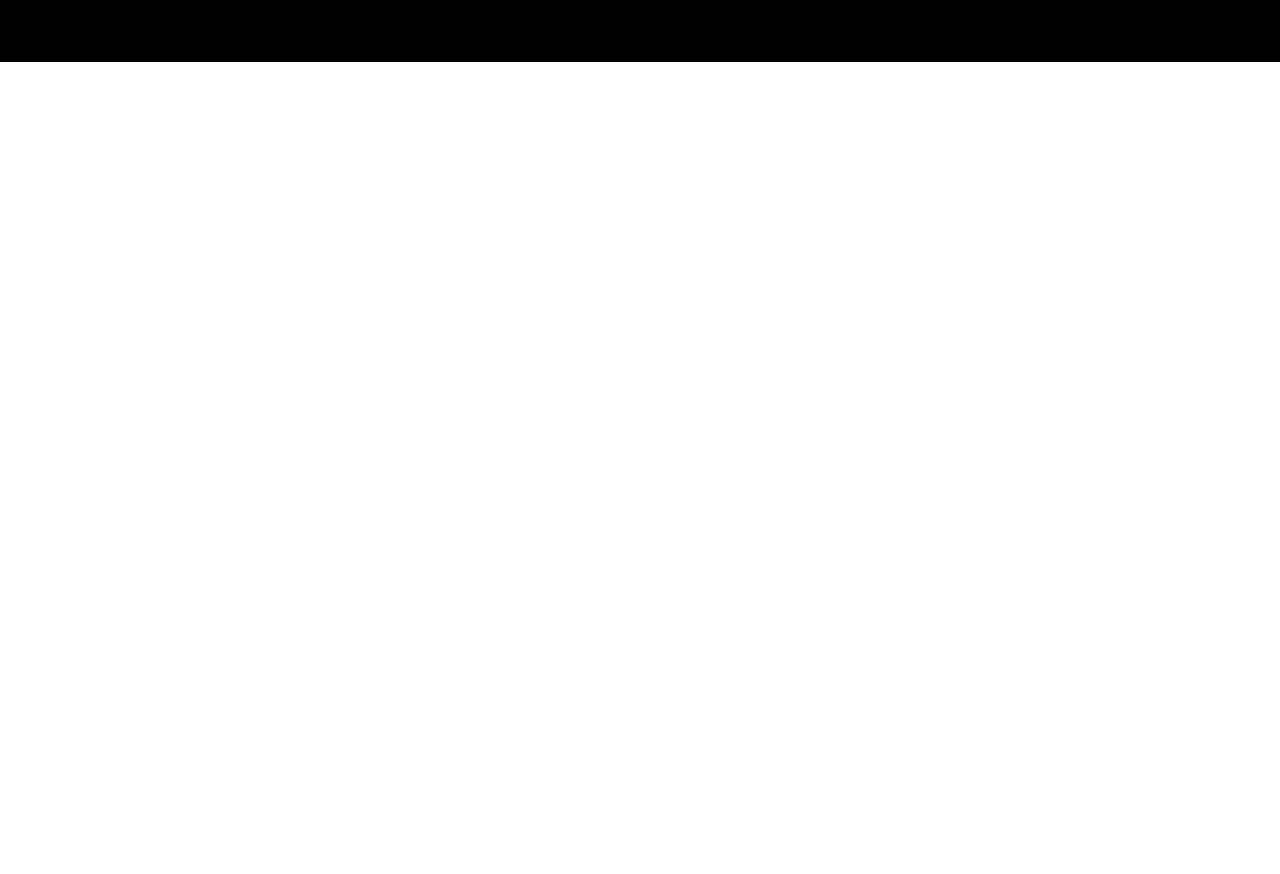
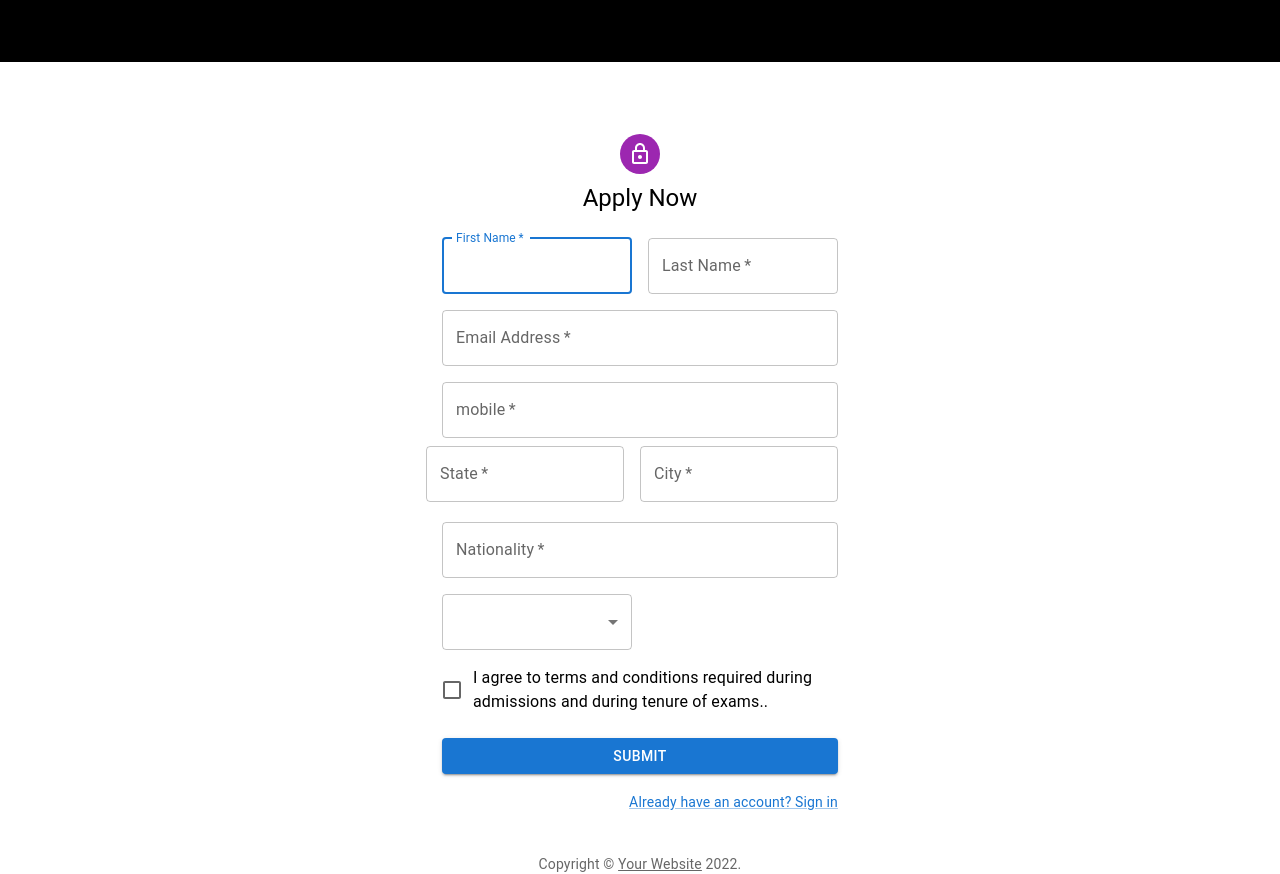
Before and after one commit to DeathRay99/college-interaction-portal, a React (Create React App) app: page / in a window 1280 px wide. Shown: the part 3960-4834 px from the top of the page. Before the commit the page ends 4022 px from the top, so only its background shows below. Built offline with nearby package versions, Linux system fonts and the light colour scheme.

Commit message:
vibhor 29sept

```diff
--- a/src/App.js
+++ b/src/App.js
@@ -3,6 +3,7 @@
 import Carousel from './components/Carousel';
 import Footer from './components/Footer';
 import BasicStack from './components/SecondPage/BasicStack';
+import ApplyNow from  './components/ApplyNow';
 
 function App() {
   return (
@@ -14,6 +15,8 @@
       </div>
       <BasicStack/>
       <Footer/>
+      <ApplyNow/>
+
     </div>
   );
 }
--- /dev/null
+++ b/src/components/ApplyNow.js
@@ -0,0 +1,193 @@
+import * as React from 'react';
+import Avatar from '@mui/material/Avatar';
+import Button from '@mui/material/Button';
+import CssBaseline from '@mui/material/CssBaseline';
+import TextField from '@mui/material/TextField';
+import FormControlLabel from '@mui/material/FormControlLabel';
+import Checkbox from '@mui/material/Checkbox';
+import Link from '@mui/material/Link';
+import Grid from '@mui/material/Grid';
+import Box from '@mui/material/Box';
+import LockOutlinedIcon from '@mui/icons-material/LockOutlined';
+import Typography from '@mui/material/Typography';
+import Container from '@mui/material/Container';
+import { createTheme, ThemeProvider } from '@mui/material/styles';
+import InputLabel from '@mui/material/InputLabel';
+import MenuItem from '@mui/material/MenuItem';
+import FormControl from '@mui/material/FormControl';
+import Select from '@mui/material/Select';
+
+function Copyright(props) {
+  return (
+    <Typography variant="body2" color="text.secondary" align="center" {...props}>
+      {'Copyright © '}
+      <Link color="inherit" href="https://mui.com/">
+        Your Website
+      </Link>{' '}
+      {new Date().getFullYear()}
+      {'.'}
+    </Typography>
+  );
+}
+
+
+const theme = createTheme();
+
+export default function SignUp() {
+  const handleSubmit = (event) => {
+    event.preventDefault();
+    const data = new FormData(event.currentTarget);
+    console.log({
+      email: data.get('email'),
+      password: data.get('password'),
+    });
+  };
+
+  return (
+    <ThemeProvider theme={theme}>
+      <Container component="main" maxWidth="xs">
+        <CssBaseline />
+        <Box
+          sx={{
+            marginTop: 8,
+            display: 'flex',
+            flexDirection: 'column',
+            alignItems: 'center',
+          }}
+        >
+          <Avatar sx={{ m: 1, bgcolor: 'secondary.main' }}>
+            <LockOutlinedIcon />
+          </Avatar>
+          <Typography component="h1" variant="h5">
+            Apply Now
+          </Typography>
+          <Box component="form" noValidate onSubmit={handleSubmit} sx={{ mt: 3 }}>
+            <Grid container spacing={2}>
+              <Grid item xs={12} sm={6}>
+                <TextField
+                  autoComplete="given-name"
+                  name="firstName"
+                  required
+                  fullWidth
+                  id="firstName"
+                  label="First Name"
+                  autoFocus
+                />
+              </Grid>
+              <Grid item xs={12} sm={6}>
+                <TextField
+                  required
+                  fullWidth
+                  id="lastName"
+                  label="Last Name"
+                  name="lastName"
+                  autoComplete="family-name"
+                />
+              </Grid>
+              <Grid item xs={12}>
+                <TextField
+                  required
+                  fullWidth
+                  id="email"
+                  label="Email Address"
+                  name="email"
+                  autoComplete="email"
+                />
+              </Grid>
+              <Grid item xs={12}>
+                <TextField
+                  required
+                  fullWidth
+                  name="mobile"
+                  label="mobile"
+                  type="text"
+                  id="Mobile"
+                  autoComplete=""
+                />
+              </Grid>
+
+
+              <Grid container spacing={2}>
+
+              <Grid item xs={12} sm={6}>
+                <TextField
+                margin="dense"
+                  required
+                  fullWidth
+                  name="state"
+                  label="State"
+                  type="text"
+                  id="state"
+                  autoComplete=""
+                />
+              </Grid>
+              <Grid item xs={11} sm={6}>
+                <TextField
+                  margin="dense"
+                  required
+                  fullWidth
+                  name="city"
+                  label="City"
+                  type="text"
+                  id="city"
+                  autoComplete=""
+                />
+              </Grid>
+              </Grid>
+
+              <Grid item xs={12}>
+                <div></div>
+                <TextField
+                  required
+                  fullWidth
+                  name="Nationality"
+                  label="Nationality"
+                  type="text"
+                  id="Nationality"
+                  autoComplete=""
+                />
+              </Grid>
+              <Grid item xs={12} sm={6}>
+
+  <Select  required
+                  fullWidth
+    labelId="demo-simple-select-label"
+    id="demo-simple-select"
+
+    label="Age"
+
+  >
+    <MenuItem value={10}>CSE</MenuItem>
+    <MenuItem value={20}>ECE</MenuItem>
+
+  </Select>
+  </Grid>
+              <Grid item xs={12}>
+                <FormControlLabel
+                  control={<Checkbox value="allowExtraEmails" color="primary" />}
+                  label="I agree to terms and conditions required during admissions and during tenure of exams.."
+                />
+              </Grid>
+            </Grid>
+            <Button
+              type="submit"
+              fullWidth
+              variant="contained"
+              sx={{ mt: 3, mb: 2 }}
+            >
+              Submit
+            </Button>
+            <Grid container justifyContent="flex-end">
+              <Grid item>
+                <Link href="#" variant="body2">
+                  Already have an account? Sign in
+                </Link>
+              </Grid>
+            </Grid>
+          </Box>
+        </Box>
+        <Copyright sx={{ mt: 5 }} />
+      </Container>
+    </ThemeProvider>
+  );
+}
```
